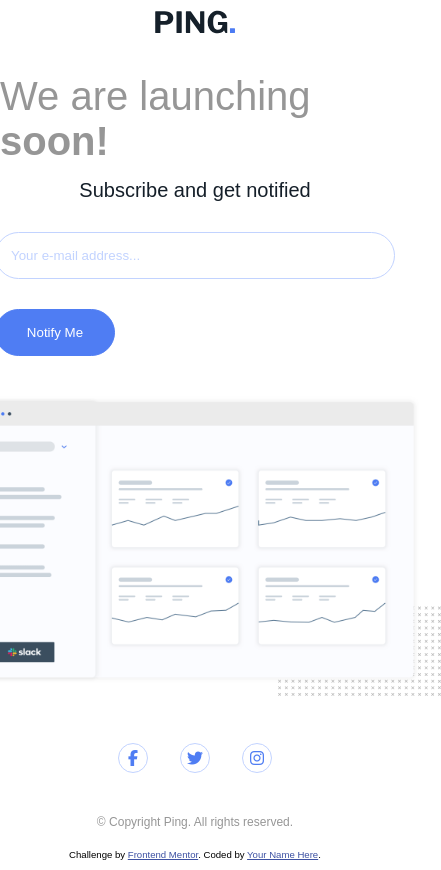
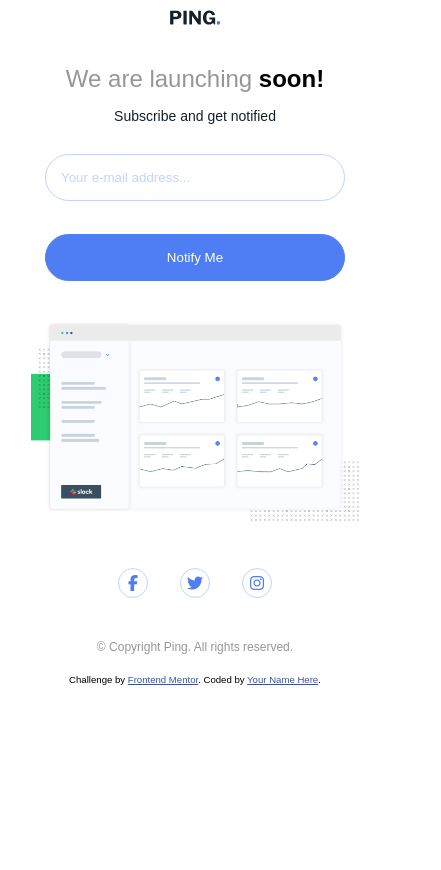
Before and after one commit to hebertpxx/ping-coming-soon-page-master, a plain HTML site: page index.html in a window 390 px wide. Shown: the whole page, 441 px wide, since content can reach past the window. After the commit the page ends 844 px from the top, so only its background shows below. Drawn offline with Linux system fonts and the light colour scheme.

Commit message:
Mobile Design
Implementing Mobile Design

```diff
--- a/style.css
+++ b/style.css
@@ -37,6 +37,10 @@
     color: var(--gray);
     font-weight: lighter;
     margin: 10px 0px 2px 0;
+}
+
+strong {
+    color: black;
 }
 
 h4 {
@@ -80,6 +84,10 @@
     cursor: pointer;
 }
 
+button:hover {
+    background-color: hsl(223, 87%, 63%, 0.8);
+}
+
 #dashboard {
     height: 300px;
     width: auto;
@@ -105,6 +113,12 @@
     padding: 10px;
     margin: 0 1rem;
     font-size: 1rem;
+    cursor: pointer;
+}
+
+.social:hover {
+    color: white;
+    background-color: var(--blue);
 }
 
 #copyright {
@@ -151,3 +165,46 @@
 .attribution a { color: hsl(228, 45%, 44%); }
 
 @import url('https://fonts.googleapis.com/css2?family=Libre+Franklin:wght@300;600;700&display=swap');
+
+/*Mobile View*/
+@media(max-width: 600px) {
+
+    #logo {
+        width: 50px;
+    }
+
+    h1 {
+        font-size: 1.5rem;
+    }
+
+    h4 {
+        font-size: 0.7em;
+    }
+
+    input {
+        width: 300px;
+        margin: 10px 0px 0px 0px;
+        display: block;
+    }
+
+    form {
+        text-align: center;
+    }
+
+    small {
+        position: relative;
+        left: 0;
+    }
+
+    button {
+        width: 300px;
+        margin: 10px 0px 20px 0px;
+        display: block;
+    }
+
+    #dashboard {
+        height: 200px;
+        width: auto;
+    }
+
+}
```
Also changed, not shown: design/desktop-design.jpg (deleted), design/desktop-design.png (added), design/desktop-hover-error-states.jpg (deleted), design/desktop-preview.jpg (deleted), design/mobile-design.jpg (deleted), design/mobile-design.png (added), design/mobile-error-state.jpg (deleted), 2 other files.
